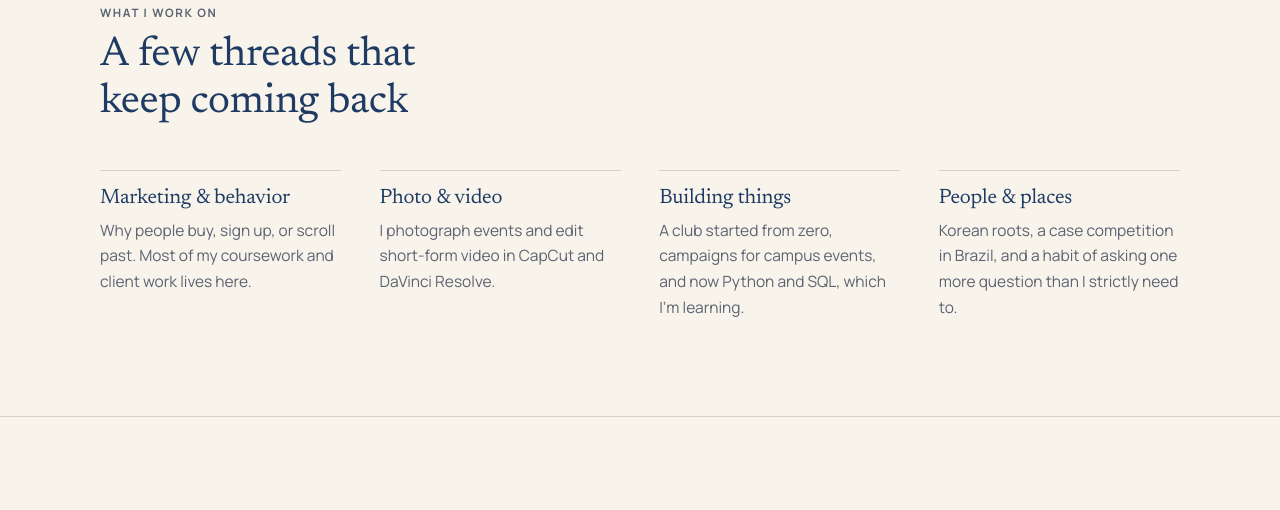
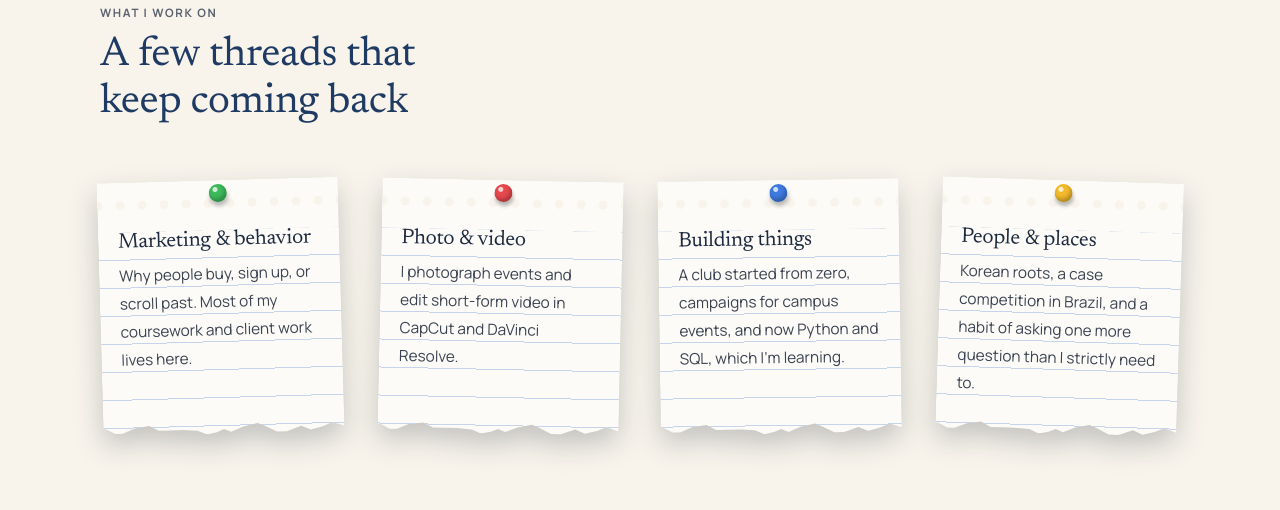
Before and after one commit to matthewhsullivan/matthewhsullivan.github.io, a plain HTML site: page index.html in a window 1280 px wide. Shown: the part 2324-2834 px from the top of the page. Drawn offline with Linux system fonts and the light colour scheme; a web font is replaced by a local one.

Commit message:
Threads as pinned notebook pages
Co-Authored-By: Claude Opus 5.5 <noreply@anthropic.com>
Claude-Session: https://claude.ai/code/session_01XhEWw8mLgsWNjHrpPkh872

```diff
--- a/assets/css/site.css
+++ b/assets/css/site.css
@@ -733,3 +733,23 @@ html { -webkit-tap-highlight-color: rgba(31, 59, 99, .12); }
 .folder-papers { left: 6%; right: 5%; }
 .folder-papers span:first-child { left: 10%; right: 22%; }
 .side-project .stats { margin-top: 6px; max-width: 520px; }
+
+/* ---------- "threads" as pinned notebook pages ---------- */
+.threads { gap: clamp(22px, 3vw, 40px); padding-top: 10px; filter: drop-shadow(0 12px 14px rgba(10, 18, 32, .22)); }
+.thread { position: relative; border-top: 0; padding: 46px 20px 34px; gap: 6px; transform: rotate(var(--tilt, -1.5deg));
+  background:
+    radial-gradient(circle at 50% 50%, var(--paper) 0 4.2px, transparent 4.8px) 12px 18px / 22px 10px repeat-x,
+    repeating-linear-gradient(180deg, transparent 0 27px, rgba(96, 140, 210, .35) 27px 28px) 0 44px / 100% calc(100% - 44px) no-repeat,
+    #FCFBF7;
+  clip-path: polygon(0 0, 100% 0, 100% calc(100% - 5px), 95% calc(100% - 9px), 91% calc(100% - 5px), 86% calc(100% - 2px), 82% calc(100% - 6px), 76% calc(100% - 1px), 72% calc(100% - 1px), 67% calc(100% - 7px), 64% calc(100% - 10px), 58% calc(100% - 7px), 53% calc(100% - 2px), 50% calc(100% - 5px), 47% calc(100% - 2px), 43% calc(100% - 0px), 39% calc(100% - 4px), 33% calc(100% - 5px), 28% calc(100% - 5px), 23% calc(100% - 5px), 19% calc(100% - 10px), 13% calc(100% - 8px), 8% calc(100% - 3px), 5% calc(100% - 3px), 1% calc(100% - 8px), 0 calc(100% - 8px)); transition: transform .45s cubic-bezier(.2,.8,.2,1); }
+.thread::before { content: ""; position: absolute; top: 4px; left: 50%; width: 18px; height: 18px; margin-left: -9px; border-radius: 50%;
+  background: radial-gradient(circle at 35% 30%, rgba(255,255,255,.75) 0 2px, transparent 3px), var(--pin, #3DBA5B);
+  box-shadow: inset -2px -3px 4px rgba(0,0,0,.25), 1px 4px 4px rgba(0,0,0,.28); z-index: 1; }
+.thread h3 { color: #1D2A3F; font-size: 1.32rem; line-height: 28px; margin: 0; }
+.thread p { color: #3B4352; font-size: 0.96rem; line-height: 28px; margin: 0; }
+.thread:nth-child(1) { --tilt: -1.6deg; --pin: #3DBA5B; }
+.thread:nth-child(2) { --tilt: 1.2deg; --pin: #E5484D; }
+.thread:nth-child(3) { --tilt: -.8deg; --pin: #3E7BE0; }
+.thread:nth-child(4) { --tilt: 1.8deg; --pin: #F2B92B; }
+@media (hover: hover) { .thread:hover { transform: rotate(0deg) translateY(-6px); } }
+.thread { background-position: 12px 18px, 0 50px, 0 0; }
```
